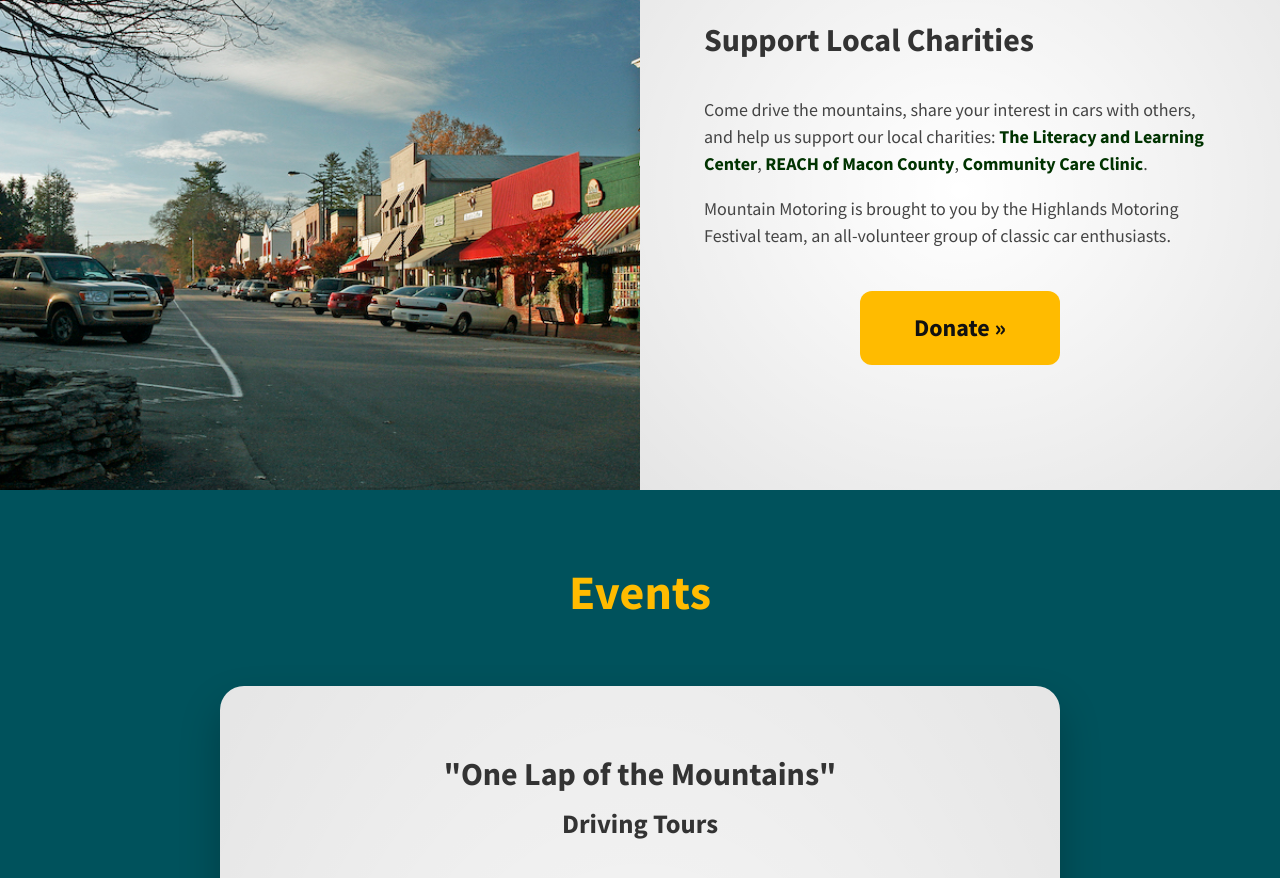
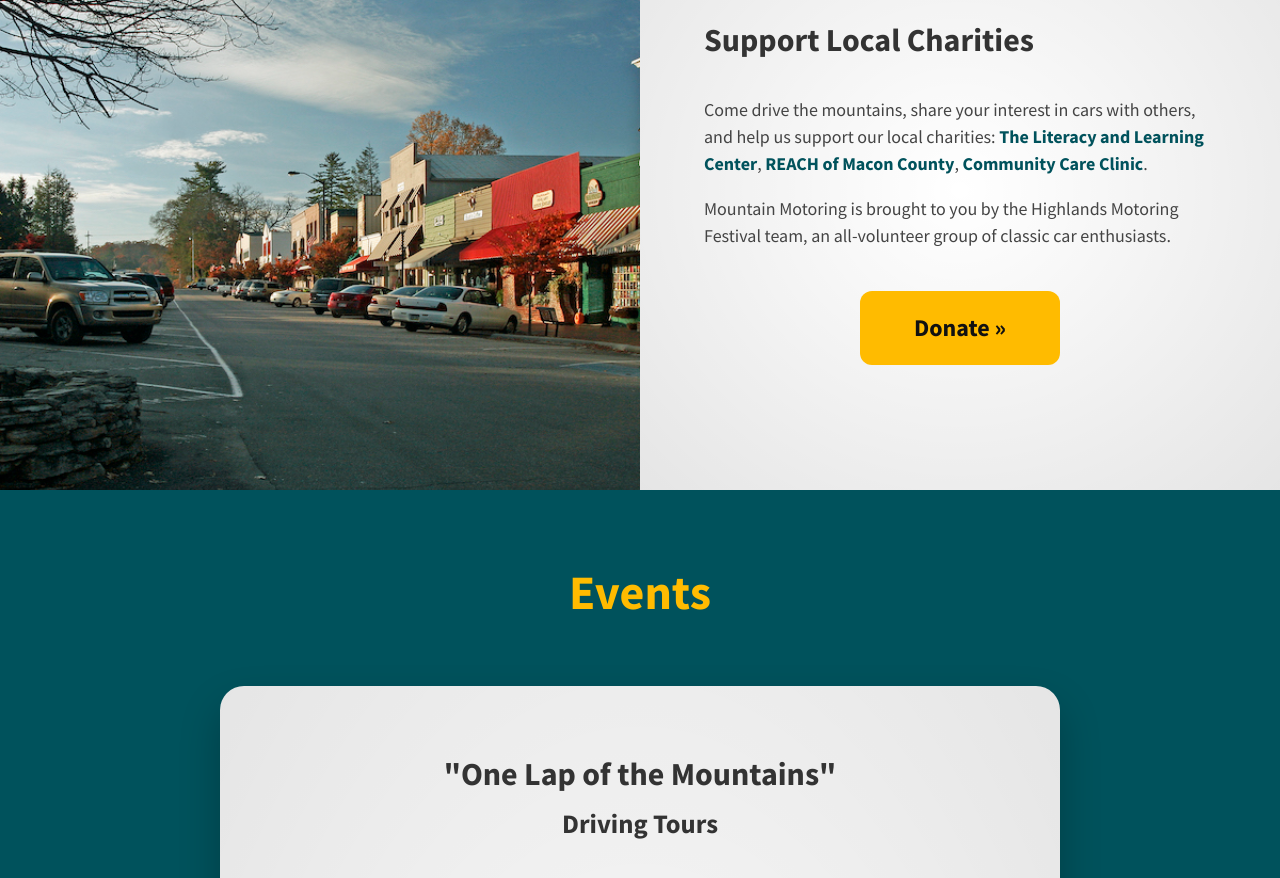
Before and after one commit to bmehder/mountain-motoring, a Svelte app: page / in a window 1280 px wide. Shown: the part 2100-2978 px from the top of the page. Built offline with nearby package versions, Linux system fonts and the light colour scheme.

Commit message:
changed link color in Summary 2

```diff
--- a/src/Summary2.svelte
+++ b/src/Summary2.svelte
@@ -47,7 +47,7 @@
   }
   a {
     margin-top: 1em;
-    color: #030;
+    color: #00525c;
   }
   a:hover {
     border-bottom: 1px solid #030;
```
